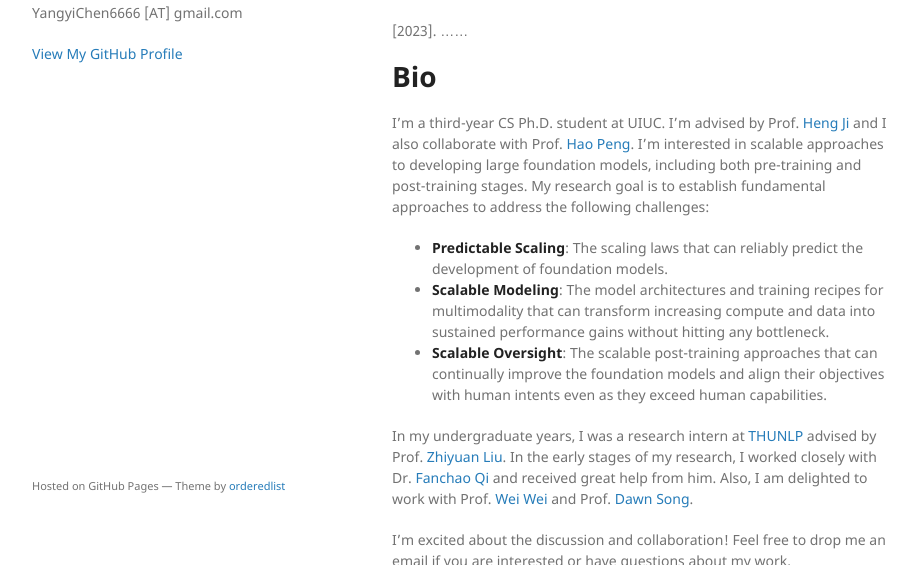
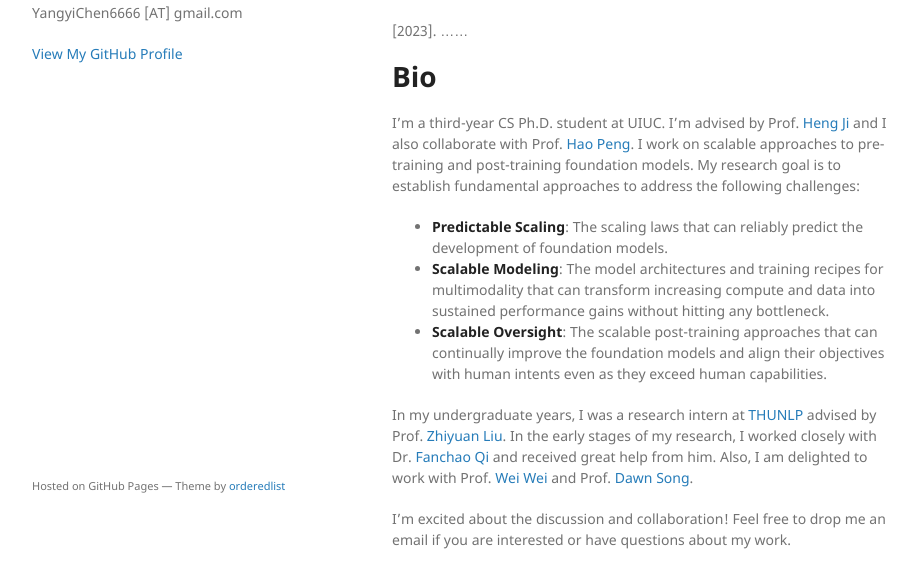
Before and after one commit to Yangyi-Chen/yangyi-chen.github.io, a Jekyll site: the page built from index.md, in a window 1280 px wide and 900 px high, cut to the strip 335-900 px from the top of the window. Shown: the whole strip, without its empty margins (178-1094 px from the left). Built offline with Jekyll 4.4.1, drawn with Linux system fonts in a browser that asks for light colours.

Commit message:
Update index.md

```diff
--- a/index.md
+++ b/index.md
@@ -28,7 +28,7 @@ layout: default
 
 # Bio
 I'm a third-year CS Ph.D. student at UIUC. I'm advised by Prof. [Heng Ji](http://blender.cs.illinois.edu/hengji.html) and I also collaborate with Prof. [Hao Peng](https://haopeng-nlp.github.io/).
-I'm interested in scalable approaches to developing large foundation models, including both pre-training and post-training stages. My research goal is to establish fundamental approaches to address the following challenges:
+I work on scalable approaches to pre-training and post-training foundation models. My research goal is to establish fundamental approaches to address the following challenges:
 - **Predictable Scaling**: The scaling laws that can reliably predict the development of foundation models.
 - **Scalable Modeling**: The model architectures and training recipes for multimodality that can transform increasing compute and data into sustained performance gains without hitting any bottleneck.
 - **Scalable Oversight**: The scalable post-training approaches that can continually improve the foundation models and align their objectives with human intents even as they exceed human capabilities.
```
